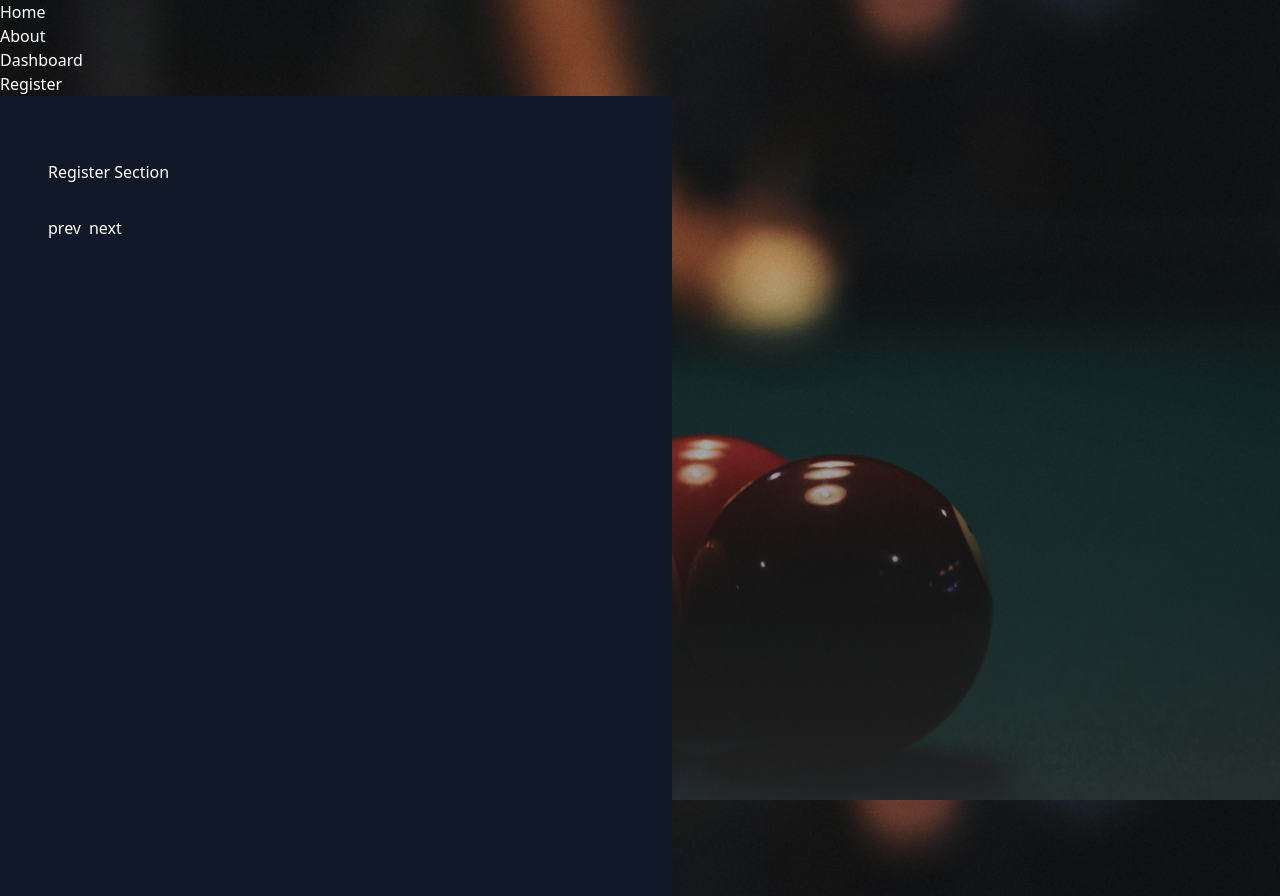
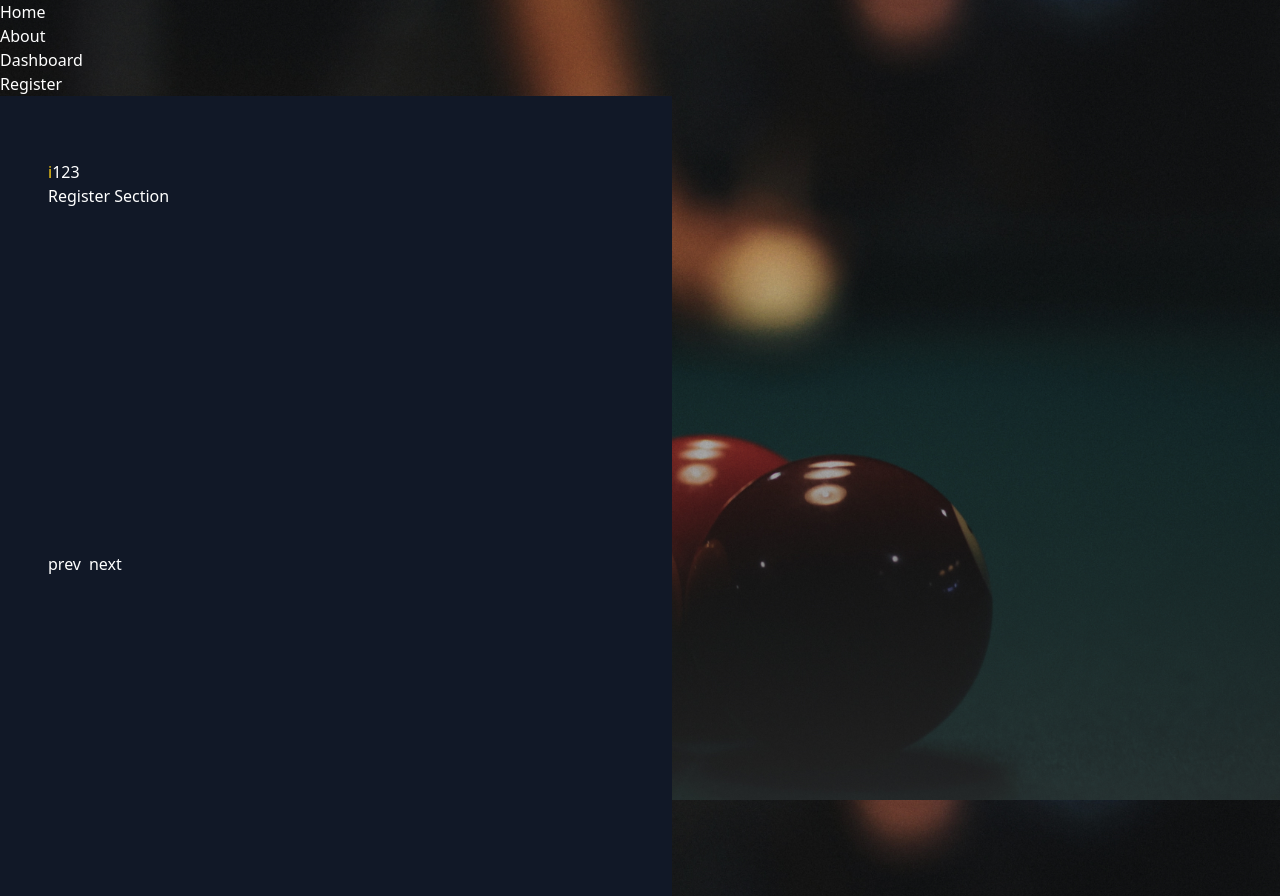
Before and after one commit to UoaWDCC/aspa-portal-v2, a React (Create React App) app: page /register in a window 1280 px wide. Built offline with nearby package versions, Linux system fonts and the light colour scheme.

Commit message:
made all form sections persistent

```diff
--- a/src/routes/Register/index.jsx
+++ b/src/routes/Register/index.jsx
@@ -3,7 +3,7 @@ import { useReducer } from "react";
 export default function Register() {
   const screens = [Intro, GeneralData, SpecificData, Payment];
 
-  const [screen, sendScreenAction] = useReducer((state, action) => {
+  const [activeScreen, setActiveScreen] = useReducer((state, action) => {
     switch (action) {
       case "next":
         return state >= 3 ? 3 : state + 1;
@@ -16,19 +16,30 @@ export default function Register() {
 
   return (
     <main className="h-full w-full max-w-2xl bg-gray-900 py-16 px-12">
-      {screen !== 0 && (
-        <div>
-          {[1, 2, 3].map((val, i) => (
-            <span key={val} className={i + 1 === screen && `text-yellow-400`}>
-              {val}
-            </span>
-          ))}
-        </div>
-      )}
-      {screens[screen]()}
+      <div>
+        {["i", 1, 2, 3].map((val, i) => (
+          <span key={val} className={i === activeScreen && `text-yellow-400`}>
+            {val}
+          </span>
+        ))}
+      </div>
+      <form action="" className="grid">
+        {screens.map((ScreenWidget, i) => (
+          <section
+            className={`${
+              i === activeScreen
+                ? "block opacity-100 translate-y-0"
+                : "block opacity-0 translate-y-2"
+            } transition row-span-full col-span-full duration-300`}
+            key={ScreenWidget}
+          >
+            {ScreenWidget()}
+          </section>
+        ))}
+      </form>
       <div className="flex gap-2 mt-8">
-        <button onClick={() => sendScreenAction("prev")}>prev</button>
-        <button onClick={() => sendScreenAction("next")}>next</button>
+        <button onClick={() => setActiveScreen("prev")}>prev</button>
+        <button onClick={() => setActiveScreen("next")}>next</button>
       </div>
     </main>
   );
@@ -80,6 +91,7 @@ function GeneralData() {
             name="upi"
           />
         </div>
+        <button type="submit">hello</button>
       </aside>
     </>
   );
```
